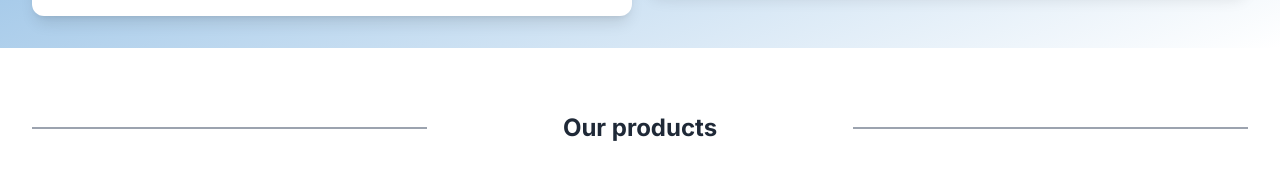
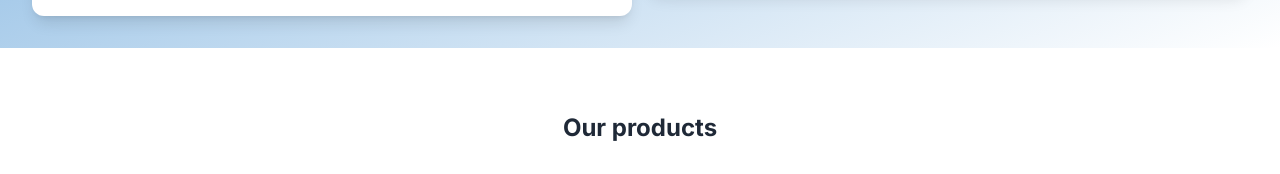
Before and after one commit to MogaMAW/kajuma, a React (Vite) app: page / in a window 1280 px wide. Shown: the part 1870-2044 px from the top of the page. Built offline with nearby package versions, Linux system fonts and the light colour scheme.

Commit message:
refactor: remove necessary elements

```diff
--- a/src/components/layout/Header.tsx
+++ b/src/components/layout/Header.tsx
@@ -9,7 +9,6 @@ export const Header: React.FC = () => {
   const slides = [
     <HeaderContent image={images["Img1"]} className="bg-center md:bg-top" />,
     <HeaderContent image={images["Img2"]} className="bg-center md:bg-top" />,
-    <HeaderContent image={images["Img3"]} className="bg-center md:bg-top" />,
     <HeaderContent image={images["Img7"]} className="bg-center md:bg-top" />,
   ];
   return (
--- a/src/components/layout/Products.tsx
+++ b/src/components/layout/Products.tsx
@@ -10,11 +10,11 @@ export const Products: React.FC = () => {
     <Fragment>
       <div className="px-4 sm:px-8 space-y-8 relative pb-28">
         <div className="w-full flex items-center gap-4">
-          <span className="w-full border-[1px] border-gray-400"></span>
+          {/* <span className="w-full border-[1px] border-gray-400"></span> */}
           <span className="text-2xl text-gray-800 font-bold w-full text-center">
             Our products
           </span>
-          <span className="w-full border-[1px] border-gray-400"></span>
+          {/* <span className="w-full border-[1px] border-gray-400"></span> */}
         </div>
         <div
           className="flex flex-col sm:flex-row justify-start
```
Also changed, not shown: 2 other files (tests, documents, lock files or other folders).
